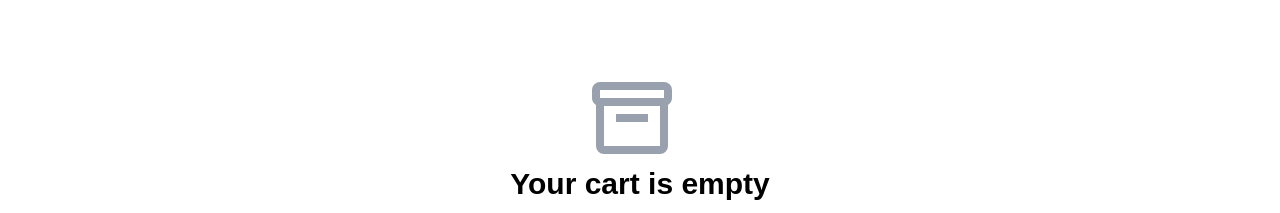
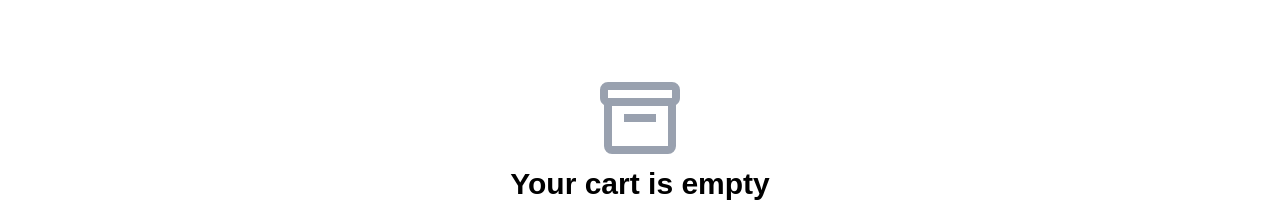
Before and after one commit to Muzaffarfullstack/ShopClean, a React (Vite) app: page /cartItem in a window 1280 px wide. Shown: the part 148-361 px from the top of the page. Built offline with nearby package versions, Linux system fonts and the light colour scheme.

Commit message:
box is ready

```diff
--- a/src/components/CartItem.jsx
+++ b/src/components/CartItem.jsx
@@ -41,7 +41,9 @@ function CartItem({ items, deleteItems, clearCart, decreaseQty, increaseQty }) {
 
       {items.length === 0 ? (
         <div className="text-center h-[400px] relative top-20">
-          <BiBox className="text-center relative left-90 text-8xl text-gray-400 max-sm:relative max-sm:left-48" />
+          <div className="flex justify-center">
+            <BiBox className="text-center relative  text-8xl text-gray-400" />
+          </div>
           <h1 className="text-3xl font-bold">Your cart is empty</h1>
           <p className="text-gray-400 relative top-2">
             Looks like you haven't added any items to your cart yet.
```
